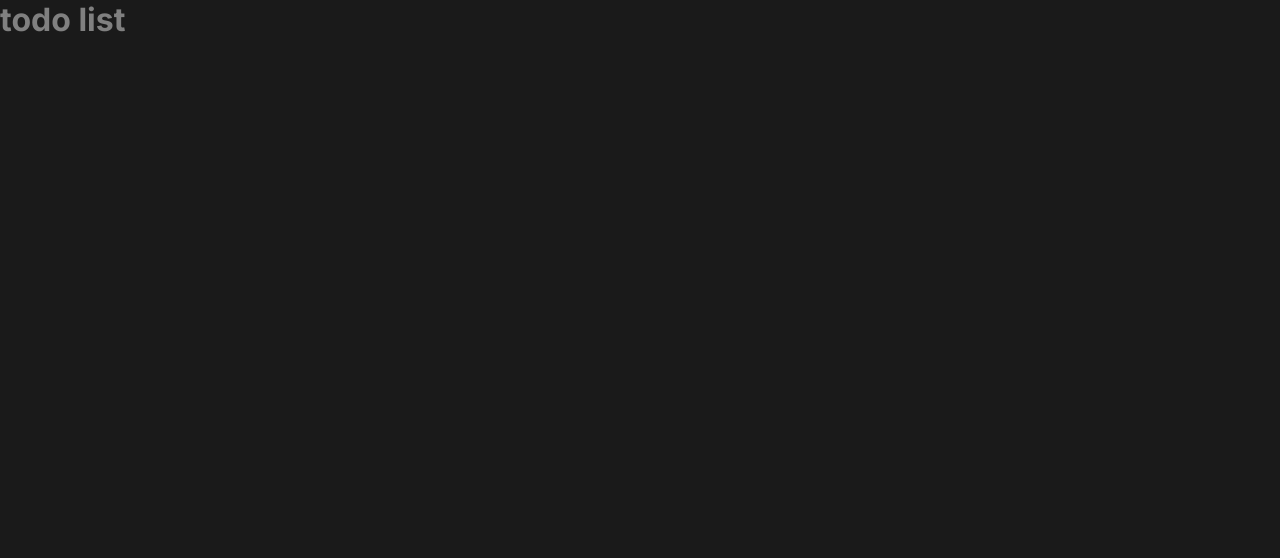
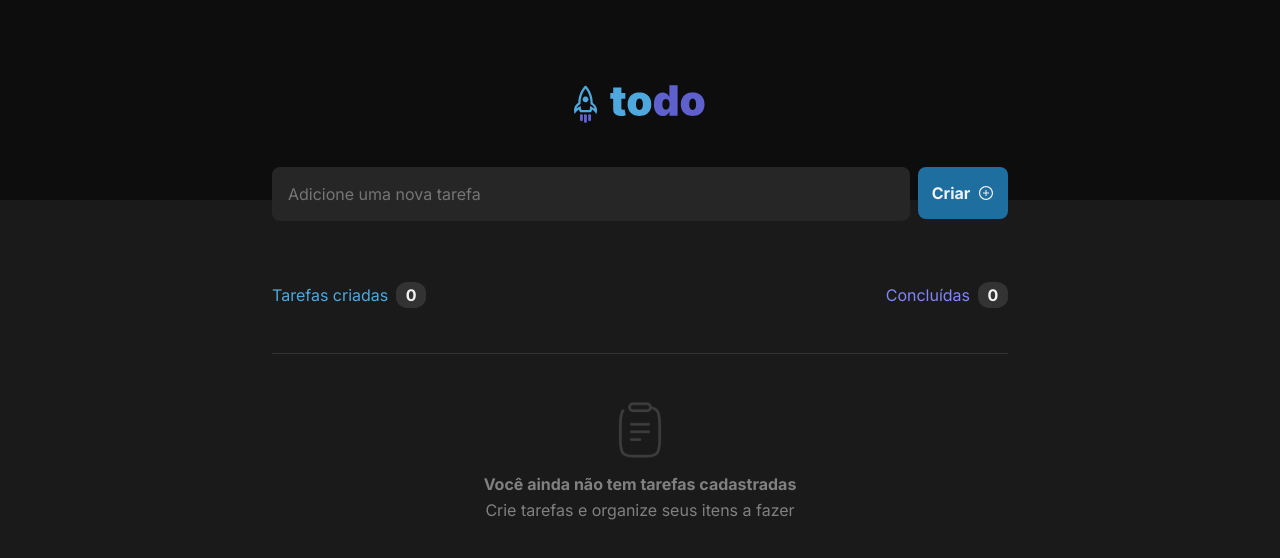
Before and after one commit to LeonardoSilvaCosta/-todo-ignite-reactjs-chapter-I-challenge-I-, a React (Vite) app: page / in a window 1280 px wide. Shown: the top 558 px of the page. Built offline with nearby package versions, Linux system fonts and the light colour scheme.

Commit message:
Concluindo estrutura e estilização do todo empty

```diff
--- a/package.json
+++ b/package.json
@@ -10,7 +10,8 @@
   },
   "dependencies": {
     "react": "^18.2.0",
-    "react-dom": "^18.2.0"
+    "react-dom": "^18.2.0",
+    "react-icons": "^4.4.0"
   },
   "devDependencies": {
     "@types/react": "^18.0.15",
--- a/src/App.tsx
+++ b/src/App.tsx
@@ -1,14 +1,18 @@
 import { useState } from "react";
+import { Header } from "./components/Header";
+import { NewTaskSession } from "./components/NewTaskSession";
+import { Tasks } from "./components/Tasks";
 import './global.css';
-
 
 function App() {
   const [count, setCount] = useState(0);
 
   return (
-    <div>
-      <h1>todo list</h1>
-    </div>
+    <>
+      <Header />
+      <NewTaskSession />
+      <Tasks />
+    </>
   );
 }
 
--- /dev/null
+++ b/src/components/Header.module.css
@@ -0,0 +1,11 @@
+.header {
+  background: var(--gray-700);
+  display: flex;
+  justify-content: center;
+  align-items: center;
+  height: 12.5rem;
+}
+
+.header img {
+  height: 50px;
+}
--- a/src/components/Header.tsx
+++ b/src/components/Header.tsx
@@ -0,0 +1,11 @@
+import styles from './Header.module.css';
+
+import todoLogo from "../assets/Logo.svg";
+
+export function Header() {
+  return (
+    <header className={styles.header}>
+       <img src={todoLogo} alt="to-do logo" />
+    </header>
+  );
+}
--- /dev/null
+++ b/src/components/NewTaskSession.module.css
@@ -0,0 +1,41 @@
+.wrapper {
+  display: flex;
+  align-items: center;
+  justify-content: center;
+
+  margin-top: -33px;
+  gap: 0.5rem;
+}
+
+.container {
+  display: flex;
+  justify-content: space-between;
+  width: 46rem;
+}
+
+.input {
+  height: 3.375rem;
+  background-color: var(--gray-500);
+  color: var(--gray-100);
+  width: 39.875rem;
+
+  padding: 0 1rem;
+  border-radius: 8px;
+  border: none;
+}
+
+.button {
+  font-weight: bold;
+
+  width: 5.625rem;
+  height: 3.25rem;
+  display: flex;
+  align-items: center;
+  justify-content: center;
+  gap: 0.5rem;
+  background-color: var(--blueDark);
+  color: var(--gray-100);
+
+  border-radius: 8px;
+  border: none;
+}
--- /dev/null
+++ b/src/components/NewTaskSession.tsx
@@ -0,0 +1,20 @@
+import { AiOutlinePlusCircle } from "react-icons/ai";
+
+import styles from "./NewTaskSession.module.css";
+
+export function NewTaskSession() {
+  return (
+    <div className={styles.wrapper}>
+      <div className={styles.container}>
+        <input
+          className={styles.input}
+          type="text"
+          placeholder="Adicione uma nova tarefa"
+        />
+        <button className={styles.button} type="submit">
+          Criar <AiOutlinePlusCircle />
+        </button>
+      </div>
+    </div>
+  );
+}
--- /dev/null
+++ b/src/components/Tasks.module.css
@@ -0,0 +1,63 @@
+.wrapper {
+  display: flex;
+  align-items: center;
+  justify-content: center;
+  margin-top: 4rem;
+}
+
+.tasksContainer {
+  display: flex;
+  flex-direction: column;
+  width: 46rem;
+  height: 22rem;
+}
+
+.tasksCounters {
+  display: flex;
+  justify-content: space-between;
+
+  height: 17,9375px;
+  margin-bottom: 3rem;
+
+}
+
+.tasksContent {
+  border-top: 1px solid var(--gray-400);
+  padding-top: 3rem;
+  display: flex;
+  justify-content: center;
+  align-items: center;
+  flex-direction: column;
+  gap: 1rem;
+}
+
+.tasksContainer span:first-child {
+  color: var(--blue);
+}
+
+.tasksContainer span {
+  color: var(--purple);
+}
+
+.counter {
+  display: inline;
+  color: var(--gray-100);
+  background-color: var(--gray-400);
+  padding: 0.2rem 0.6rem;
+  border-radius: 40%;
+  margin-left: 0.5rem;
+}
+
+.taskListContainer {
+  margin-top: 1.5rem;
+  border-top: 1px solid var(--gray-300);
+}
+
+p {
+  font-weight: bold;
+}
+
+p + p {
+  font-weight: normal;
+  margin-top: -0.6rem;
+}
--- /dev/null
+++ b/src/components/Tasks.tsx
@@ -0,0 +1,27 @@
+import { useState } from "react";
+import styles from "./Tasks.module.css";
+import Clipboard from "../assets/Clipboard.svg";
+
+export function Tasks() {
+  const [task, setTask] = useState();
+
+  return (
+    <div className={styles.wrapper}>
+      <div className={styles.tasksContainer}>
+        <div className={styles.tasksCounters}>
+          <span>
+            Tarefas criadas<p className={styles.counter}>0</p>
+          </span>
+          <span>
+            Concluídas<p className={styles.counter}>0</p>
+          </span>
+        </div>
+        <div className={styles.tasksContent}>
+          <img src={Clipboard} />
+          <p>Você ainda não tem tarefas cadastradas</p>
+          <p>Crie tarefas e organize seus itens a fazer</p>
+        </div>
+      </div>
+    </div>
+  );
+}
```
Also changed, not shown: src/assets/Clipboard.svg (added), 1 other file (tests, documents, lock files or other folders).
